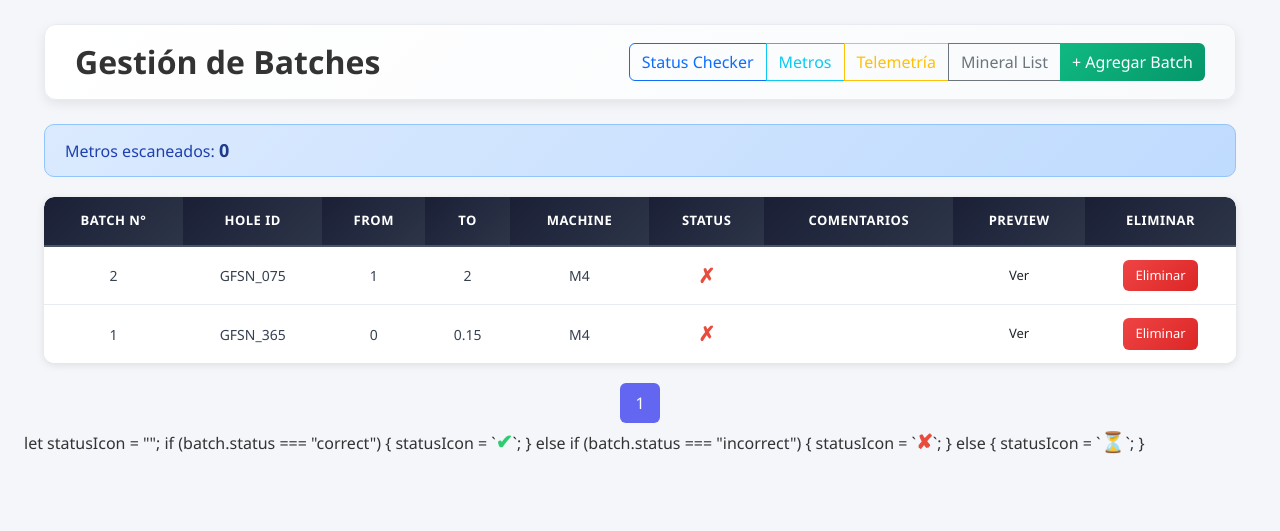
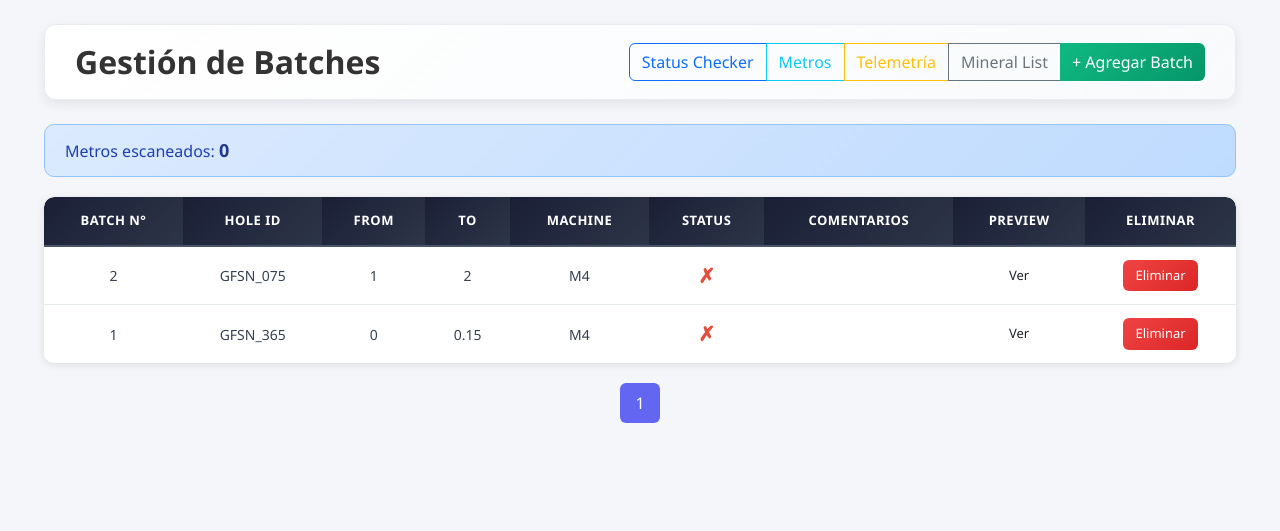
Before and after one commit to F040204/scripting-batch, a Flask app: page /index/ in a window 1280 px wide. Shown: the top 531 px of the page. Run offline with Flask 3, Linux system fonts and the light colour scheme; the visitor is signed in with stand-in values (Sample User, id 1).

Commit message:
Remove all remaining inline styles and fix invalid JavaScript
Co-authored-by: F040204 <244730032+F040204@users.noreply.github.com>

```diff
--- a/static/styles.css
+++ b/static/styles.css
@@ -136,6 +136,27 @@ table.status-table th {
 .container-custom {
     max-width: 1400px;
     margin: 0 auto;
+}
+
+/* ================================================
+   PREVIEW IMAGE
+================================================ */
+
+.preview-image {
+    width: 100%;
+    border-radius: 8px;
+}
+
+/* ================================================
+   SMB STATUS BOX
+================================================ */
+
+.smb-status {
+    padding: 10px;
+    margin-bottom: 15px;
+    border-radius: 8px;
+    font-weight: bold;
+    text-align: center;
 }
 
 /* ================================================
--- a/templates/index.html
+++ b/templates/index.html
@@ -104,7 +104,7 @@
         <div class="modal-content">
             <span class="close-btn" onclick="closePreviewModal()">&times;</span>
             <div class="modal-header">Vista Previa</div>
-            <img id="previewImage" src="" style="width: 100%; border-radius: 8px;">
+            <img id="previewImage" src="" class="preview-image">
         </div>
     </div>
 
@@ -123,20 +123,5 @@
 
     cargarMetrosEscaneados();
     </script>
-    <!-- SCRIPT ICONOS STATUS-->
-
-    </script>
-    let statusIcon = "";
-
-        if (batch.status === "correct") {
-        statusIcon = `<span class="status-icon status-correct">✔</span>`;
-        }
-        else if (batch.status === "incorrect") {
-        statusIcon = `<span class="status-icon status-incorrect">✘</span>`;
-        }
-        else {
-        statusIcon = `<span class="status-icon" style="color: #888;">⏳</span>`;
-        }
-    </script>
 </body>
 </html>
--- a/templates/status_checker.html
+++ b/templates/status_checker.html
@@ -17,7 +17,7 @@
     </div>
 
     <div class="container container-custom">
-        <div id="smbStatus" style="padding: 10px; margin-bottom: 15px; border-radius: 5px; font-weight: bold; text-align: center;">
+        <div id="smbStatus" class="smb-status">
             Verificando conexión SMB...
         </div>
         <div class="table-container">
```
